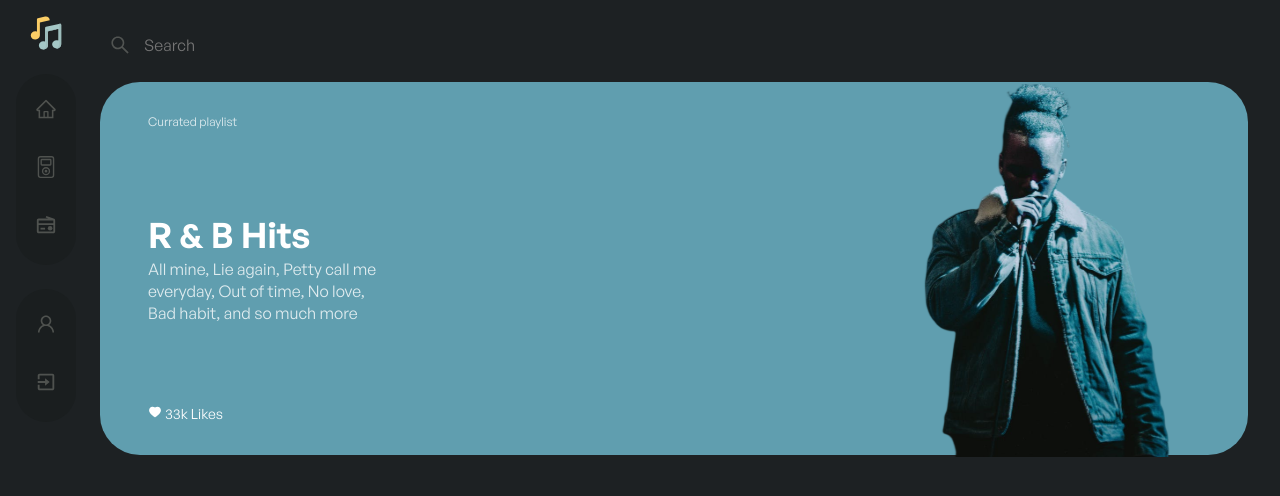
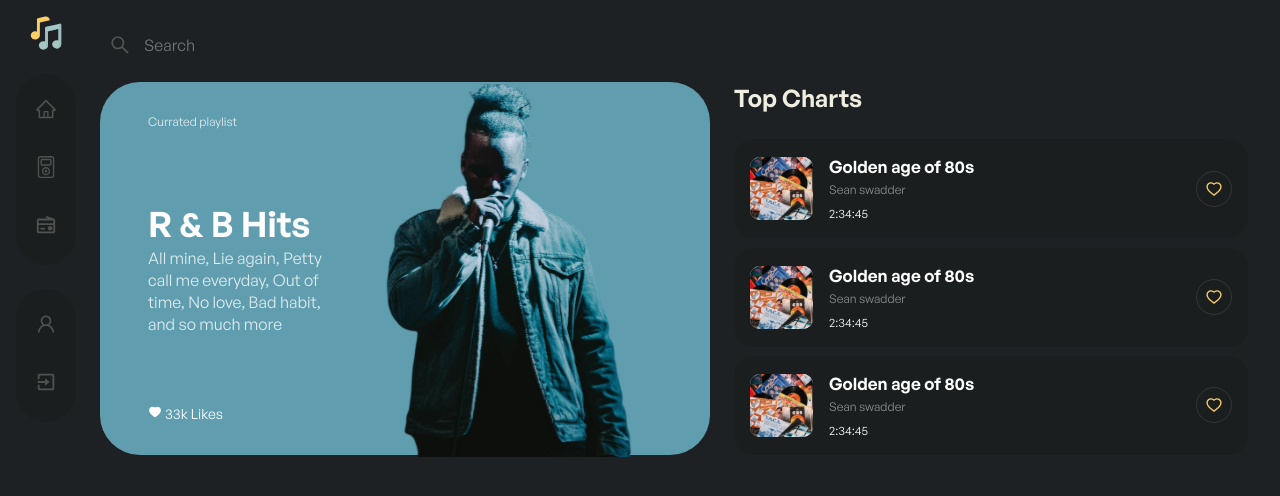
Before and after one commit to Rafaelnoll/React-music, a React (Vite) app: page / in a window 1280 px wide. Shown: the top 496 px of the page. Built offline with nearby package versions, Linux system fonts and the light colour scheme.

Commit message:
Adding top charts section + Chart component

```diff
--- /dev/null
+++ b/src/components/Chart/index.jsx
@@ -0,0 +1,19 @@
+import { ChartContainer, ChartLikeButton, ChartTexts } from "./styles";
+import ChartImage from "../../assets/imgs/chart-image.svg";
+import { AiOutlineHeart } from "react-icons/ai";
+
+export function Chart() {
+	return (
+		<ChartContainer>
+			<img src={ChartImage} />
+			<ChartTexts>
+				<strong>Golden age of 80s</strong>
+				<span className="artist">Sean swadder</span>
+				<span className="time">2:34:45</span>
+			</ChartTexts>
+			<ChartLikeButton>
+				<AiOutlineHeart />
+			</ChartLikeButton>
+		</ChartContainer>
+	);
+}
--- /dev/null
+++ b/src/components/Chart/styles.js
@@ -0,0 +1,45 @@
+import styled from "styled-components";
+
+export const ChartContainer = styled.div`
+	background-color:#1A1E1F;
+	border-radius:20px;
+	display:flex;
+	justify-content:space-between;
+	align-items:center;
+	padding:16px;
+`;
+
+export const ChartTexts = styled.div`
+	width:100%;
+	display:flex;
+	flex-direction:column;
+	margin: 0 16px;
+	color: #fff;
+
+	strong{
+		font-size:17px;
+		margin-bottom:4px;
+	}
+
+	span.artist{
+		font-size:12px;
+		color: rgba(255, 255, 255, 0.5);
+		margin-bottom:8px;
+	}
+
+	span.time{
+		font-size:12px;
+	}
+`;
+
+export const ChartLikeButton = styled.button`
+	display:flex;
+	justify-content:center;
+	align-items:center;
+	border: 1px solid rgba(255, 255, 255, 0.11);
+	font-size:18px;
+	color:#FACD66;
+	border-radius:50%;
+	padding:8px;
+	background:transparent;
+`;
--- a/src/components/HeroSection/styles.js
+++ b/src/components/HeroSection/styles.js
@@ -1,6 +1,8 @@
 import styled from "styled-components";
 
 export const HeroSectionContainer = styled.div`
+	flex:1;
+	margin-right: 24px;
 	color: #fff;
 	background-color:#609EAF;
 	border-radius:40px;
--- a/src/components/Main/index.jsx
+++ b/src/components/Main/index.jsx
@@ -1,6 +1,7 @@
 import { HeroSection } from "../HeroSection";
 import { SideMenu } from "../SideMenu";
 import { TopNav } from "../TopNav";
+import { Chart } from "../Chart";
 import { MainContainer, MainContent } from "./styles";
 
 export function Main() {
@@ -11,6 +12,12 @@ export function Main() {
 				<TopNav />
 				<div className="top-charts-container">
 					<HeroSection />
+					<div className="top-charts">
+						<h2>Top Charts</h2>
+						<Chart />
+						<Chart />
+						<Chart />
+					</div>
 				</div>
 			</MainContent>
 		</MainContainer>
--- a/src/components/Main/styles.js
+++ b/src/components/Main/styles.js
@@ -8,4 +8,23 @@ export const MainContent = styled.div`
 	width:100%;
 	margin-right:24px;
 	padding:8px;
+
+	.top-charts-container{
+		display:flex;
+	}
+
+	.top-charts{
+		flex:1;
+		display:flex;
+		flex-direction:column;
+		justify-content:space-between;
+	}
+
+		h2{
+			font-size:24px;
+			font-weight:700;
+			color:#EFEEE0;
+			margin-bottom:16px;
+		}
+
 `;
```
Also changed, not shown: src/assets/imgs/chart-image.svg (added).
